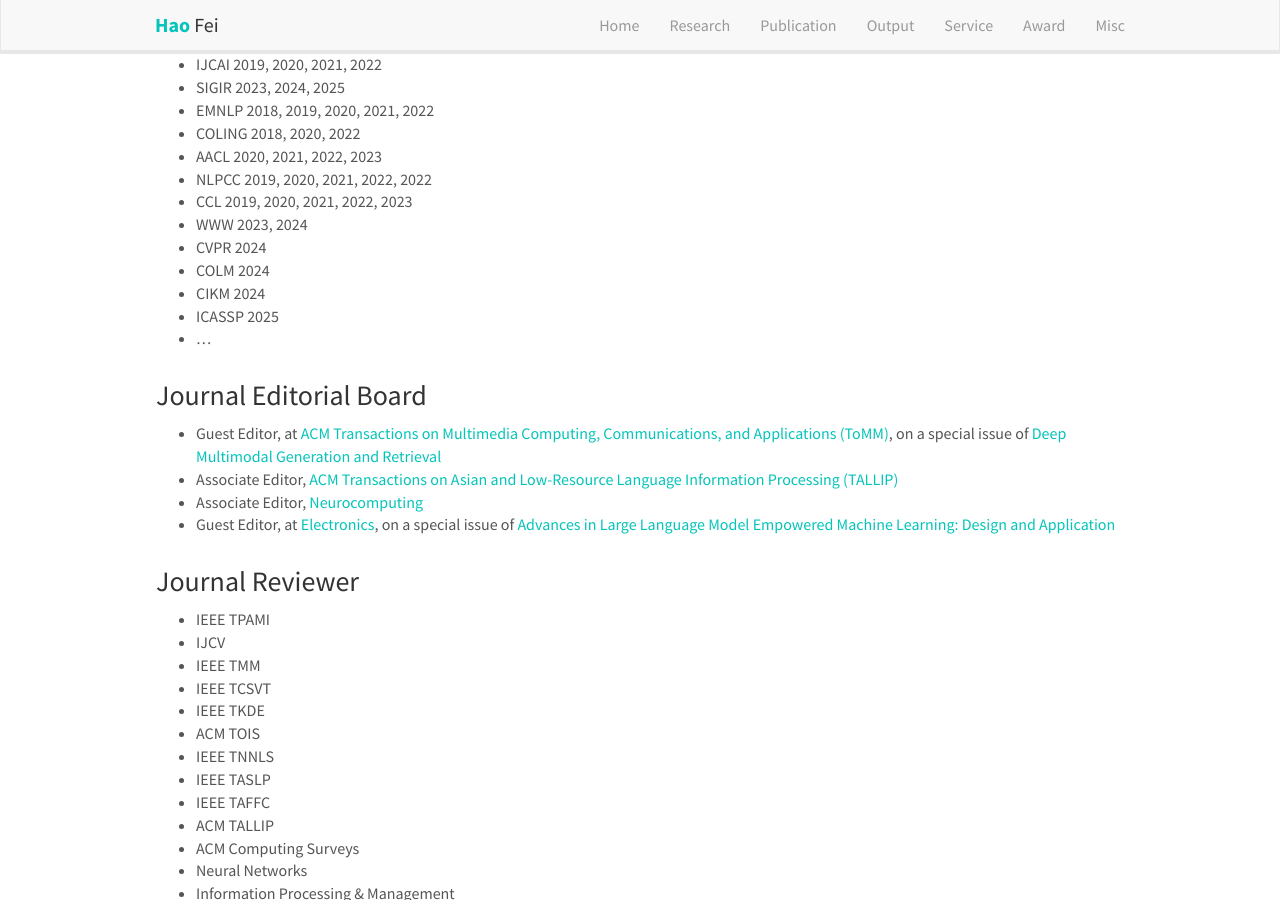
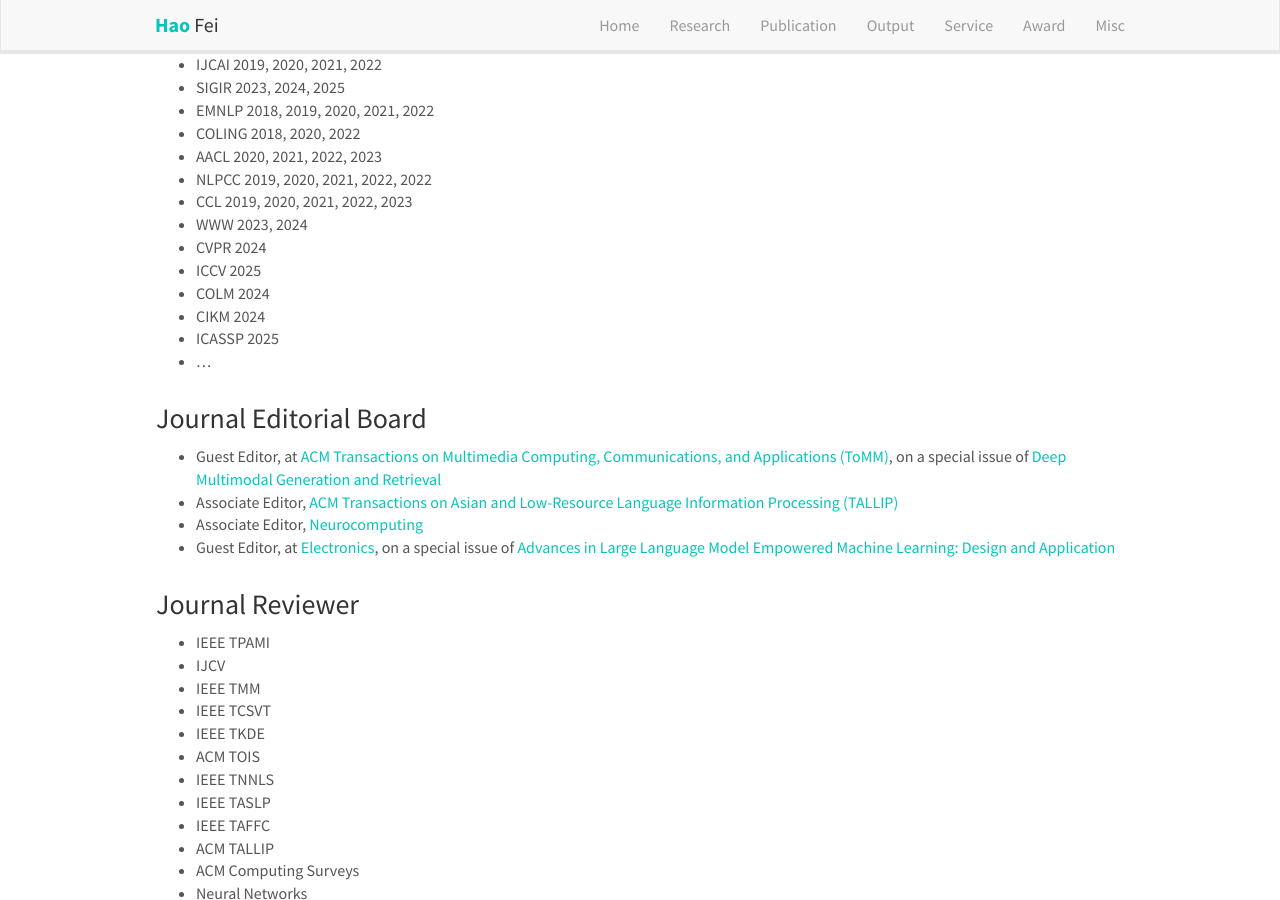
Before and after one commit to scofield7419/scofield7419.github.io, a Jekyll site: the page built from _pages/services.md, in a window 1280 px wide and 900 px high, scrolled down 1058 px. Built offline with Jekyll 4.4.1, drawn with Linux system fonts in a browser that asks for light colours; nearby versions of some CDN libraries; comment, search, counter and statistics services are not loaded; a style sheet for code colours, icons or effects is not loaded.

Commit message:
Update services.md

```diff
--- a/_pages/services.md
+++ b/_pages/services.md
@@ -71,6 +71,7 @@
 - CCL 2019, 2020, 2021, 2022, 2023
 - WWW 2023, 2024
 - CVPR 2024
+- ICCV 2025
 - COLM 2024
 - CIKM 2024
 - ICASSP 2025
```
